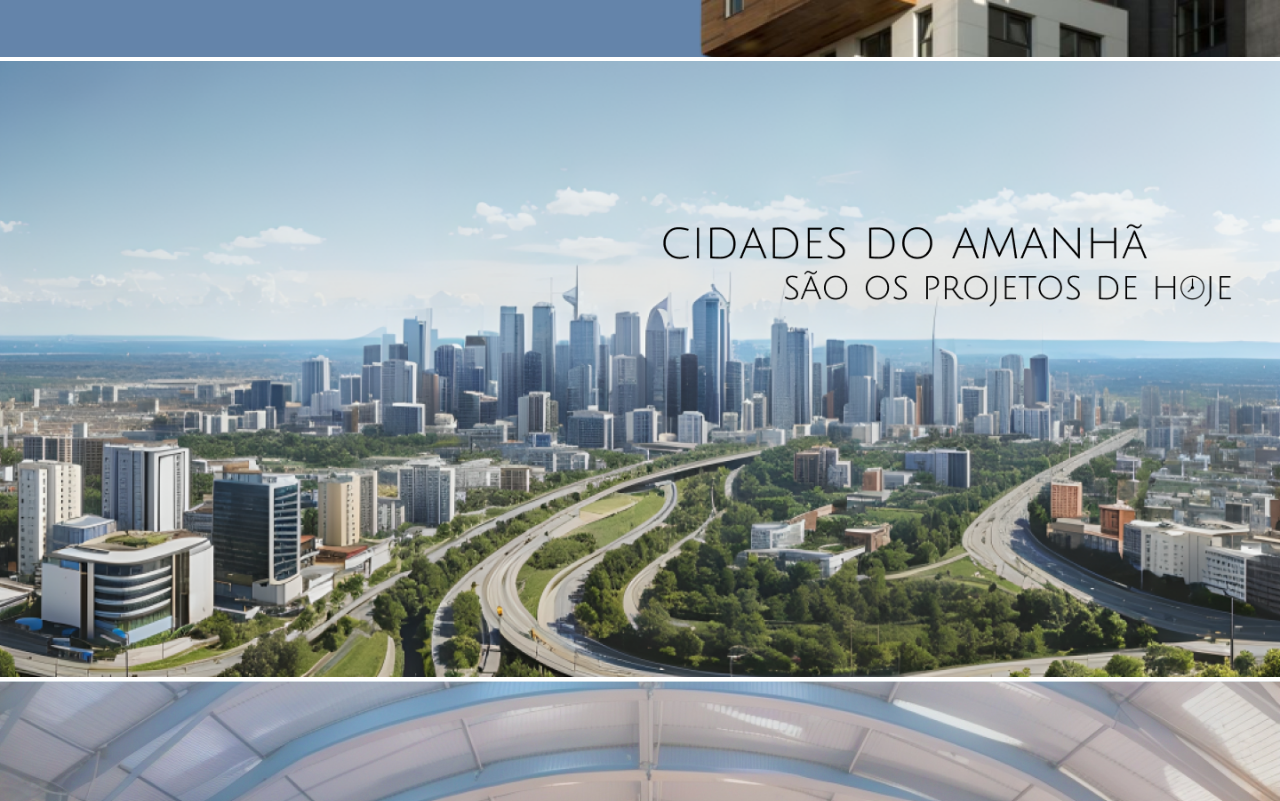
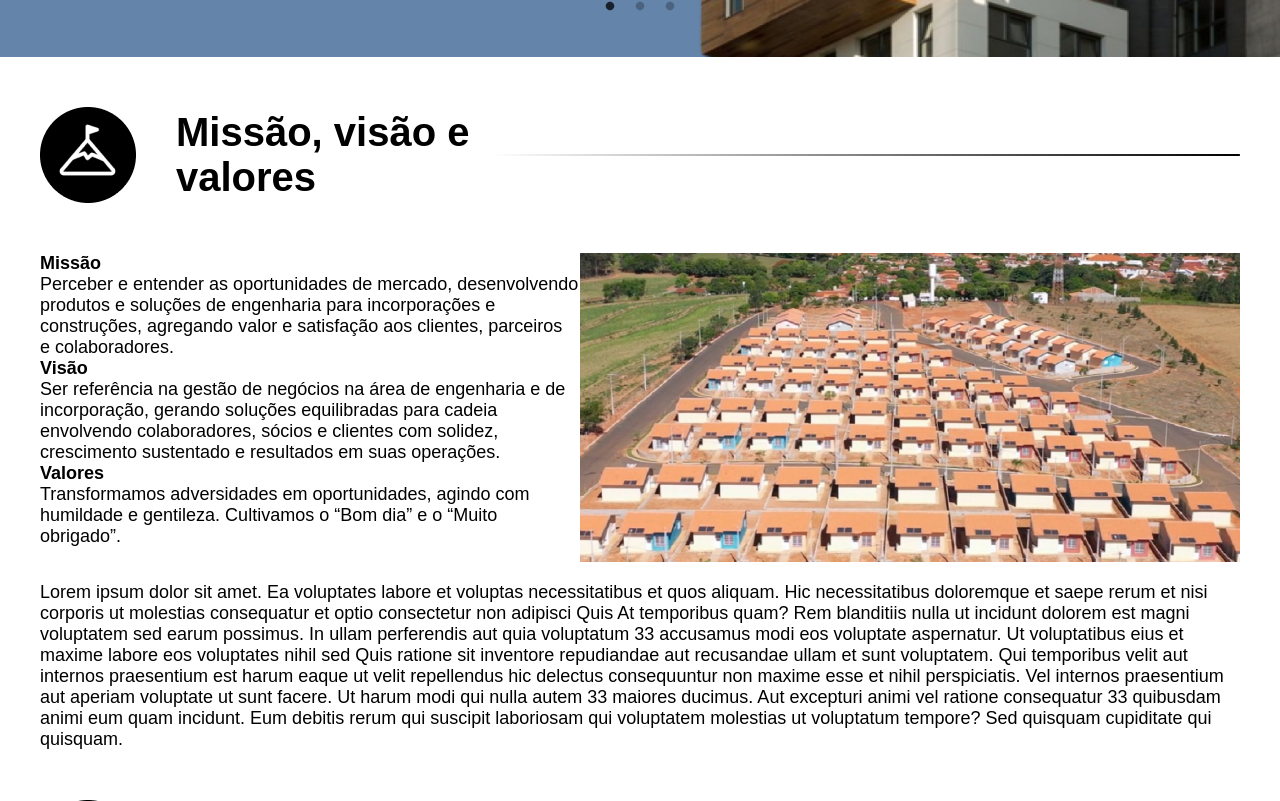
Before and after one commit to nclhenri/LMConstrucoesCivil, a PHP site: page /sobre.php in a window 1280 px wide. Shown: the part 1167-1968 px from the top of the page. Run offline with PHP 8.4, Linux system fonts and the light colour scheme.

Commit message:
fazer a pagina sobre

```diff
--- a/conteudo/banner.php
+++ b/conteudo/banner.php
@@ -3,3 +3,17 @@
     <img src="./img/cidadesDoAmanha.png" alt="">
     <img src="./img/resistenciaConfiabilidade.png" alt="">
 </section>
+<script>
+    $(document).ready(function () {
+    $('.banner').slick({
+        dots: true,
+        slidesToShow: 1,
+        slidesToScroll: 1,
+        autoplay: true,
+        autoplaySpeed: 4000,
+        arrows: false
+    });
+});
+</script>
+<script src="https://code.jquery.com/jquery-3.7.1.js"></script>
+    <script type="text/javascript" src="https://cdnjs.cloudflare.com/ajax/libs/slick-carousel/1.8.1/slick.min.js"></script>
--- a/js/script.js
+++ b/js/script.js
@@ -8,6 +8,8 @@ window.onscroll = function () {
     }
 
 }
+
+
 
 document.querySelector(".abrirMenu").onclick = function () {
     document.documentElement.classList.add("menuMobile");
--- a/resposivo.css
+++ b/resposivo.css
@@ -77,7 +77,8 @@
 @media (max-width: 774px) {
 
     .menu {
-        background-color: rgba(202, 198, 198, 0.568);
+        background-color: white;
+        /* background-color: rgba(202, 198, 198, 0.568); */
         position: fixed;
         z-index: 10;
         width: 50%;
@@ -86,6 +87,8 @@
         margin: 0;
         right: -600px;
         transition: right 0.5s ease-out;
+        height: 102vh !important;
+        width: 50vh !important;
     }
 
     .menuMobile .menu {
@@ -180,6 +183,16 @@
 }
 
 @media (max-width: 536px) {
+    .imagensGaleria{
+        width: 100%;
+    }
+
+    .imagensGaleria img{
+        width: 100%;
+    }
+}
+
+@media (max-width: 536px) {
     .menuMobile .menu {
         right: -144px;
     }
--- a/sobre.php
+++ b/sobre.php
@@ -4,6 +4,10 @@
 <head>
     <meta charset="UTF-8">
     <meta name="viewport" content="width=device-width, initial-scale=1.0">
+    <link rel="stylesheet" type="text/css" href="https://cdnjs.cloudflare.com/ajax/libs/slick-carousel/1.8.1/slick.min.css"/>
+    <link rel="stylesheet" type="text/css" href="https://cdnjs.cloudflare.com/ajax/libs/slick-carousel/1.8.1/slick-theme.min.css"/>
+    <link rel="stylesheet" href="./css/slick.css">
+    <link rel="stylesheet" href="resposivo.css">
     <link rel="stylesheet" href="style.css">
     <title>LM Construções - Sobre</title>
 </head>
@@ -15,19 +19,20 @@
 
         <section class="sobreNos site">
             <div class="cabecalho">
-                <img src="./img/sobreNos.png" alt="">
-                <h2>Sobre nós</h2>
+                <img src="./img/missaoVisaoValores.png" alt="">
+                <h2>Missão, visão e valores</h2>
                 <img src="./img/linhaPreta.png" alt="">
             </div>
 
             <div class="conteudo site">
                 <div class="primeiraParte">
                     <p>
-                        Lorem ipsum dolor sit amet. Ea voluptates labore et voluptas necessitatibus et quos aliquam. Hic necessitatibus doloremque et saepe rerum et nisi corporis ut molestias consequatur et optio consectetur non adipisci Quis At temporibus quam?
-                        Rem blanditiis nulla ut incidunt dolorem est magni voluptatem sed earum possimus. In ullam perferendis aut quia voluptatum 33 accusamus modi eos voluptate aspernatur. Ut voluptatibus eius et maxime labore eos voluptates nihil sed.
-                        Lorem ipsum dolor sit amet. Ea voluptates labore et voluptas necessitatibus et quos aliquam. Hic necessitatibus doloremque et saepe rerum et nisi corporis ut molestias consequatur et optio consectetur non adipisci Quis At temporibus quam?
-                        Rem blanditiis nulla ut incidunt dolorem est magni voluptatem sed earum possimus. In ullam perferendis aut quia voluptatum 33 accusamus modi eos voluptate aspernatur. Ut voluptatibus eius et maxime labore eos voluptates nihil sed.
-                        uptatum 33 accusamus modioluptate aspernatur. Ut voluptatibus eius et maates
+                        <strong>Missão</strong> <br>
+                        Perceber e entender as oportunidades de mercado, desenvolvendo produtos e soluções de engenharia para incorporações e construções, agregando valor e satisfação aos clientes, parceiros e colaboradores.
+                        <br> <strong>Visão</strong> <br>
+                        Ser referência na gestão de negócios na área de engenharia e de incorporação, gerando soluções equilibradas para cadeia envolvendo colaboradores, sócios e clientes com solidez, crescimento sustentado e resultados em suas operações.
+                        <br> <strong>Valores</strong> <br>
+                        Transformamos adversidades em oportunidades, agindo com humildade e gentileza. Cultivamos o “Bom dia” e o “Muito obrigado”.
                     </p>
                     <img src="./img/casas.png" alt="">
                 </div>
@@ -75,7 +80,23 @@
 
         <?php require_once('conteudo/footer.php'); ?>
     </main>
+    <script src="./js/script.js"></script>
+    <script src="https://cdn.jsdelivr.net/npm/bootstrap@5.3.2/dist/js/bootstrap.bundle.min.js" integrity="sha384-C6RzsynM9kWDrMNeT87bh95OGNyZPhcTNXj1NW7RuBCsyN/o0jlpcV8Qyq46cDfL" crossorigin="anonymous"></script>
+    <script src="https://code.jquery.com/jquery-3.7.1.js"></script>
+    <script type="text/javascript" src="https://cdnjs.cloudflare.com/ajax/libs/slick-carousel/1.8.1/slick.min.js"></script>
+    <script>
+    $(document).ready(function () {
+    $('.banner').slick({
+        dots: true,
+        slidesToShow: 1,
+        slidesToScroll: 1,
+        autoplay: true,
+        autoplaySpeed: 4000,
+        arrows: false
+    });
+});
+</script>
 </body>
-<script src="./js/script.js"></script>
+
 
 </html>
--- a/style.css
+++ b/style.css
@@ -94,10 +94,14 @@ header {
 
 .menufixo {
     z-index: 5;
-    background-color: #fff;
-    animation: fadeIn 1s ease-in-out;
+    background-color: #ffffffc7;
+    /* animation: fadeIn 1s ease-in-out; */
     padding: 20px;
     border-radius: 15px;
+}
+
+.estiloAlternativo{
+    background-color: white;
 }
 
 .estruturaTopo2 {
@@ -105,10 +109,6 @@ header {
     justify-content: center;
 }
 
-.menu{
-    height: 102vh;
-    width: 50vh;
-}
 /* SEÇÃO BANNER */
 
 .banner img {
@@ -215,6 +215,8 @@ h3 {
     background-color: white;
     padding: 10px;
     border-radius: 15px;
+    width: 100%;
+    margin-right: 20px;
 }
 
 .imagensGaleria img:hover {
```
Also changed, not shown: img/missaoVisaoValores.png (added).
